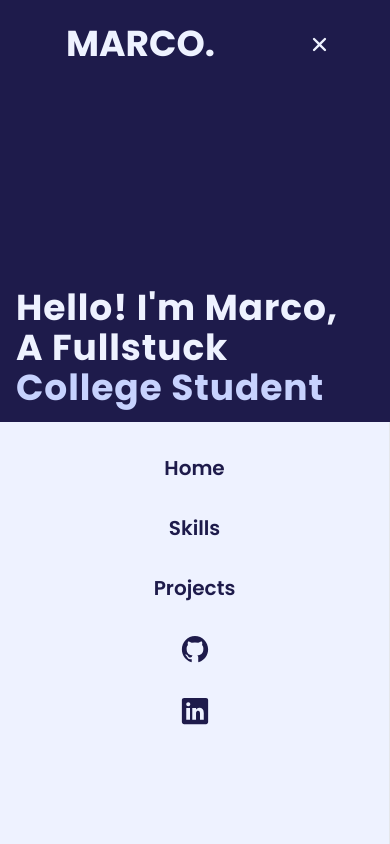
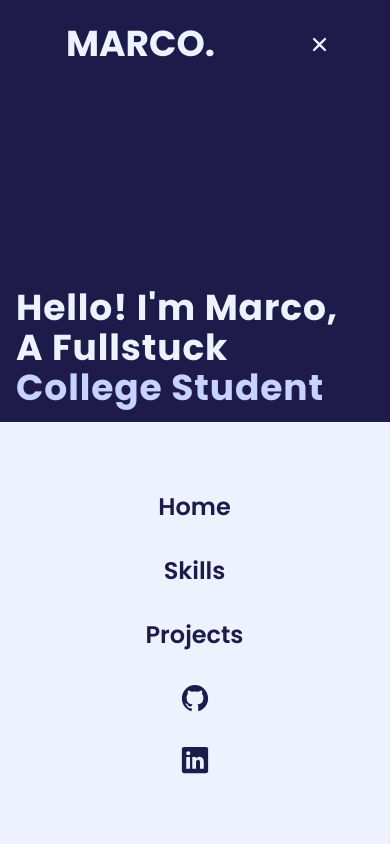
Before and after one commit to marcoaja/portofolio, a Next.js app: page / in a window 390 px wide. Both pictures are taken after a click on the element 327 px from the left and 44 px from the top of the page. Shown: the top 844 px of the page. Built offline with nearby package versions, Linux system fonts and the light colour scheme.

Commit message:
fix navbar on smaller screen

```diff
--- a/src/components/Navbar.tsx
+++ b/src/components/Navbar.tsx
@@ -92,7 +92,10 @@ export const Navbar = () => {
 
       {/* Smaller Screen Navbar */}
       {open && (
-        <div className="bg-transparent h-screen" onClick={handleClick}>
+        <div
+          className="md:hidden bg-transparent h-screen"
+          onClick={handleClick}
+        >
           <div
             className={
               open
@@ -100,7 +103,7 @@ export const Navbar = () => {
                 : "fixed bottom-[-9999px]"
             }
           >
-            <div className="flex flex-col items-center gap-8 p-8 font-semibold text-xl">
+            <div className="flex flex-col h-full justify-center items-center gap-8 p-8 font-semibold text-2xl">
               <a
                 href="#home"
                 className="hover:text-primary-300 hover:-translate-y-[2px] transition-all duration-300"
```
